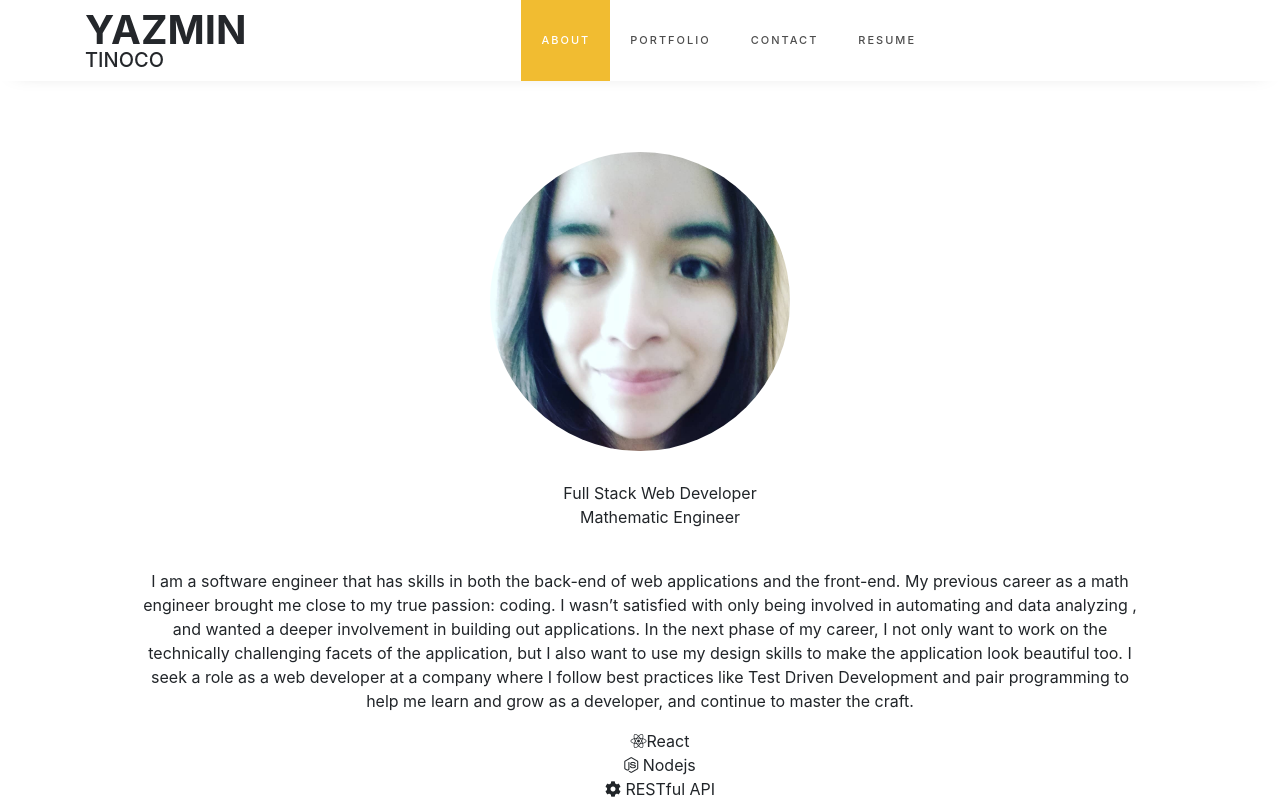
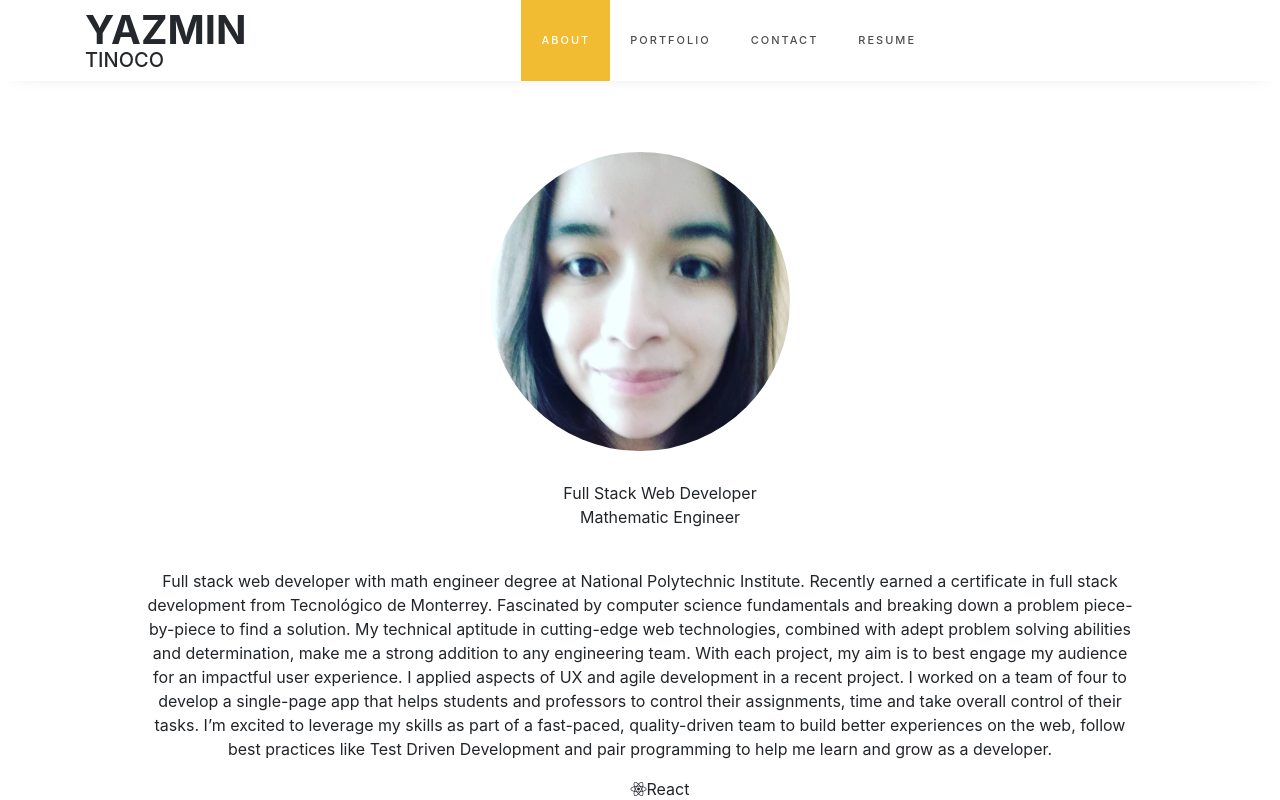
Before and after one commit to Yazmin30-bot/reactportfolioyaz, a React (Create React App) app: page /reactportfolioyaz/about in a window 1280 px wide. Shown: the top 800 px of the page. Built offline with nearby package versions, Linux system fonts and the light colour scheme.

Commit message:
Changed the about me page and a description of the shcool system

```diff
--- a/src/components/AboutMe/AboutMe.js
+++ b/src/components/AboutMe/AboutMe.js
@@ -19,15 +19,21 @@
         <br></br>
 		<div className="a-m">
 			<p>
-				I am a software engineer that has skills in both the back-end of web applications and
-				the front-end. My previous career as a math engineer brought me close to my true
-				passion: coding. I wasn’t satisfied with only being involved in automating and
-				data analyzing , and wanted a deeper involvement in building out applications.
-				In the next phase of my career, I not only want to work on the technically challenging
-				facets of the application, but I also want to use my design skills to make
-				the application look beautiful too. I seek a role as a web developer at a company
-				where I follow best practices like Test Driven Development and pair programming
-				to help me learn and grow as a developer, and continue to master the craft.
+
+			Full stack web developer with math engineer degree at National Polytechnic Institute.
+			Recently earned a certificate in full stack development from Tecnológico de Monterrey.
+			Fascinated by computer science fundamentals and breaking down a problem piece-by-piece
+			to find a solution. My technical aptitude in cutting-edge web technologies, combined with
+			adept problem solving abilities and determination, make me a strong addition to any
+			engineering team. With each project, my aim is to best engage my audience for an impactful
+			user experience. I applied aspects of UX and agile development in a recent project.
+			I worked on a team of four to develop a single-page app that helps students and professors
+			to control their assignments, time and take overall control of their tasks. I’m excited to
+			leverage my skills as part of a fast-paced, quality-driven team to build better experiences
+			on the web, follow best practices like Test Driven Development and pair programming to help
+			me learn and grow as a developer.
+
+
 			</p>
 			<ul>
 				<li><i className="fab fa-react"></i>React</li>
--- a/src/components/info.json
+++ b/src/components/info.json
@@ -4,7 +4,7 @@
         "src": "../reactportfolioyaz/images/project2.png",
         "alt": "SSImg",
         "title": "School System",
-        "descr": "This application was developed for students and teachers that need an app for their school and need to control their assignments, time and take overall control of their tasks.",
+        "descr": "This application was developed for users that need an app for their school and need to control their assignments, time and take overall control of their tasks.",
         "link": "https://infinite-chamber-84516.herokuapp.com/",
         "tools" :["HTML", "CSS Bootstrap Framework","JavaScript","jQuery","Sequalize","MySql","Data Tables","Google Fonts","Express.js","Node.js","DotEnv","Bcrypt","Express-session","Full Calendar"],
         "git": "https://github.com/izaack89/school-system/"
```
